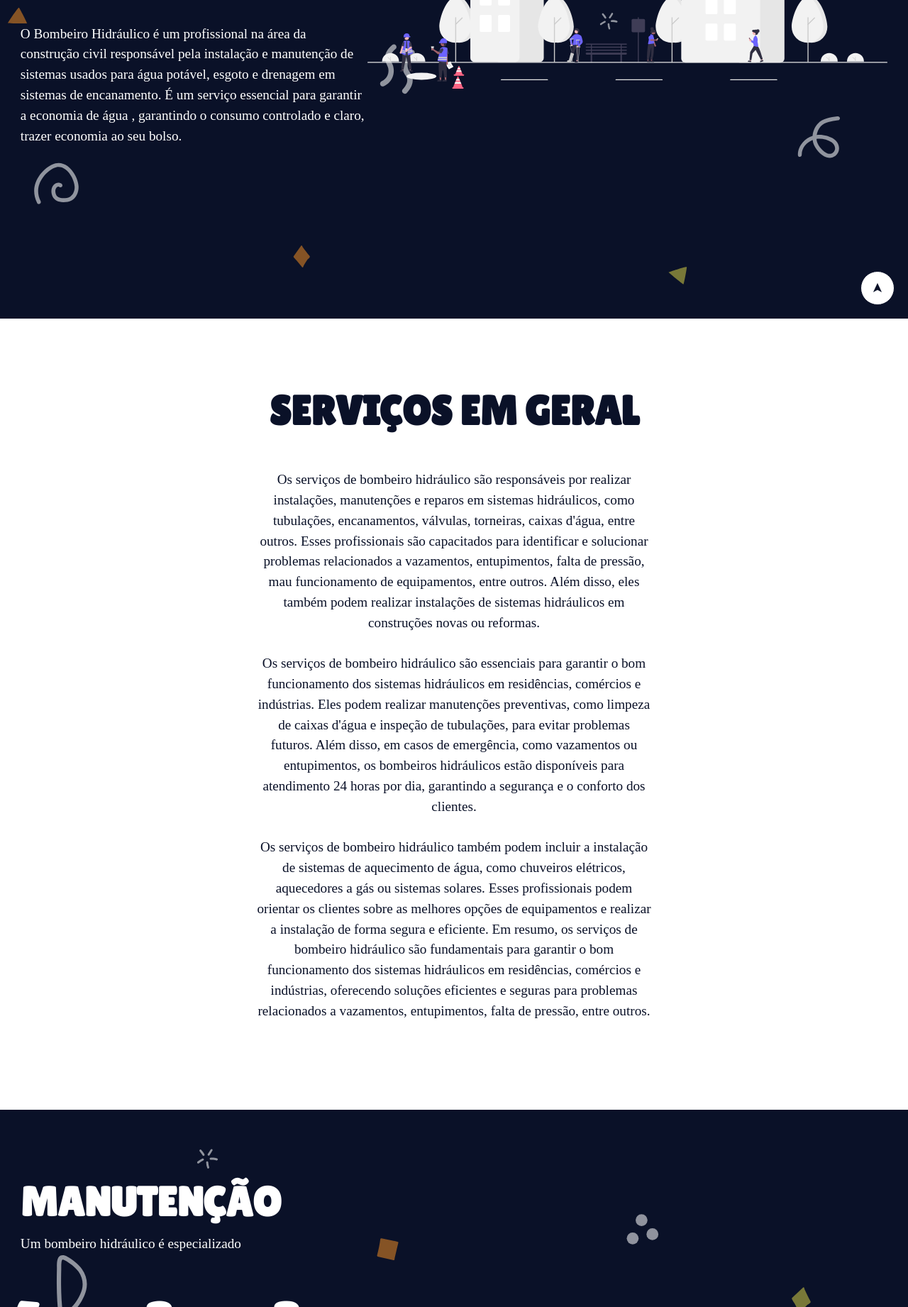
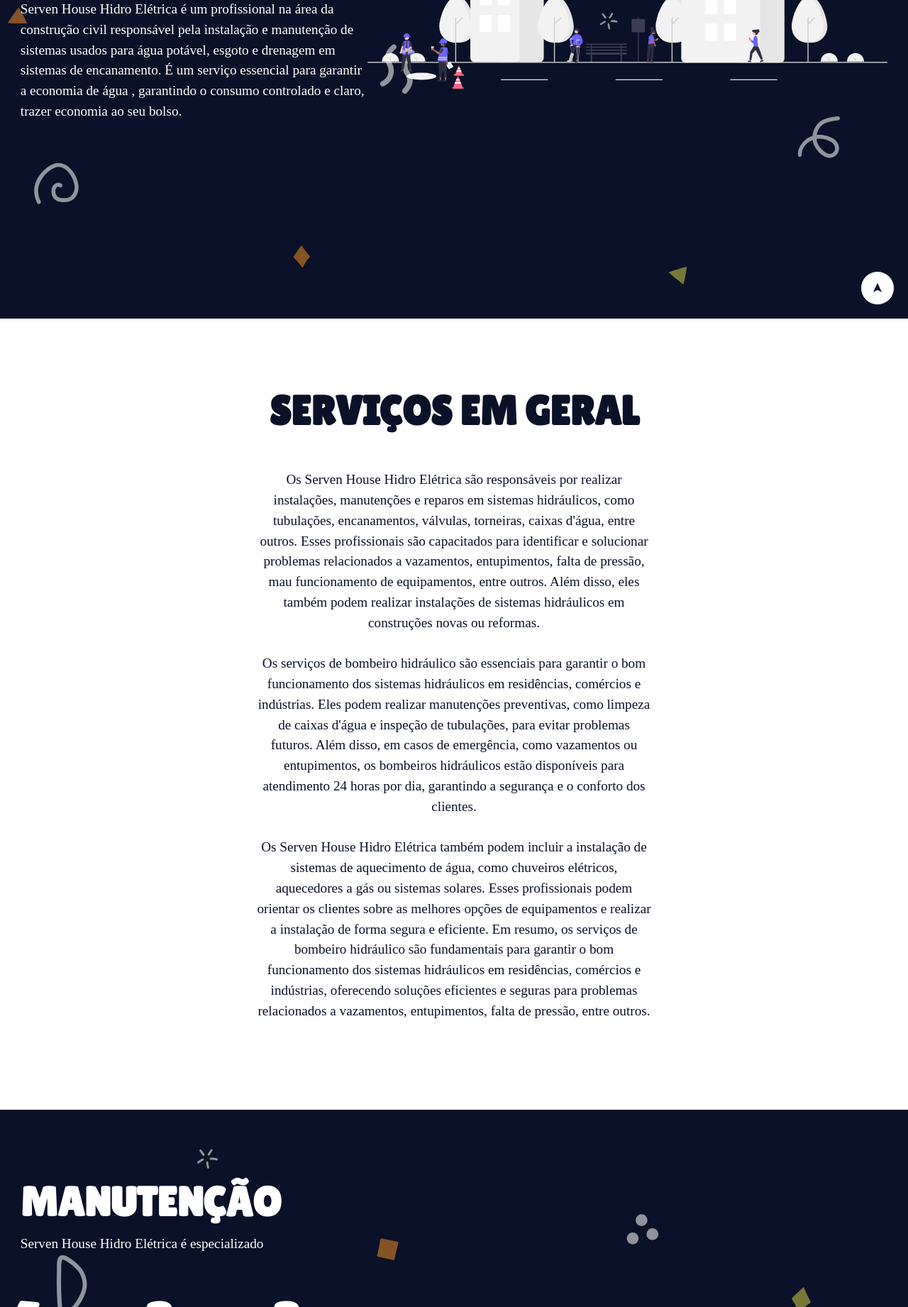
Before and after one commit to jonathanferreiratr/primeirotrabalho.io, a plain HTML site: page index.html in a window 1280 px wide. Shown: the part 351-2193 px from the top of the page at 71% size. Drawn offline with Linux system fonts and the light colour scheme; a web font is replaced by a local one.

Commit message:
Update index.html

```diff
--- a/index.html
+++ b/index.html
@@ -8,7 +8,7 @@
      <link rel="preconnect" href="https://fonts.googleapis.com">
 <link rel="preconnect" href="https://fonts.gstatic.com" crossorigin>
 <link href="https://fonts.googleapis.com/css2?family=Agbalumo&family=Lilita+One&family=Lobster&family=Open+Sans:ital,wght@0,400;0,600;1,400&family=Oswald:wght@300;400;700&display=swap" rel="stylesheet">
-    <title>Primeiro projeto</title>
+    <title>Serven House Hidro Elétrica</title>
     <link rel="stylesheet" href="assets/css/variavel.css">
     <link rel="stylesheet" href="assets/css/elementos.css">
     <link rel="stylesheet" href="assets/css/classes.css">
@@ -41,8 +41,8 @@
  <section id="home" class="Intro main-bg section">
     <div class="main-content intro-content">
     <div class="intro-text-content">
-    <h2>Bombeiro Hidráulico 24 horas em Brasília</h2>
-    <p>O Bombeiro Hidráulico é um profissional na área da
+    <h2>Serven House Hidro Elétrica Brasília</h2>
+    <p>Serven House Hidro Elétrica é um profissional na área da
         construção civil responsável pela instalação e
          manutenção de sistemas usados para água potável,
           esgoto e drenagem em sistemas de encanamento. É
@@ -60,7 +60,7 @@
 <section id="servicos" class="white-bg section">
     <div class="main-content top3-content">
         <h2>serviços em geral</h2>
-        <p>Os serviços de bombeiro hidráulico são responsáveis
+        <p>Os Serven House Hidro Elétrica são responsáveis
              por realizar instalações, manutenções e reparos
              em sistemas hidráulicos, como tubulações,
               encanamentos, válvulas, torneiras, caixas
@@ -79,7 +79,7 @@
              hidráulicos estão disponíveis para atendimento 24
              horas por dia, garantindo a segurança e o conforto
               dos clientes.</p>
-        <p>Os serviços de bombeiro hidráulico também podem
+        <p>Os Serven House Hidro Elétrica também podem
             incluir a instalação de sistemas de aquecimento de
             água, como chuveiros elétricos,
              aquecedores a gás ou sistemas solares. Esses
@@ -100,7 +100,7 @@
 <section id="grid-one" class="grid main-bg section">
     <div class="main-content grid-one-content">
     <h2 class="grid-main-heading">manutenção </h2>
-    <p class="grid-description">Um bombeiro hidráulico é especializado</p>
+    <p class="grid-description">Serven House Hidro Elétrica é especializado</p>
     <div class="grid">
         <article>
             <h3>Serviços 01</h3>
@@ -194,7 +194,7 @@
 <section id="outros" class="white-bg section">
     <div class="main-content top3-content">
         <h2>outros teste </h2>
-        <p>Os serviços de bombeiro hidráulico são responsáveis
+        <p>Os Serven House Hidro Elétrica são responsáveis
              por realizar instalações, manutenções e reparos
              em sistemas hidráulicos, como tubulações,
               encanamentos, válvulas, torneiras, caixas
```
